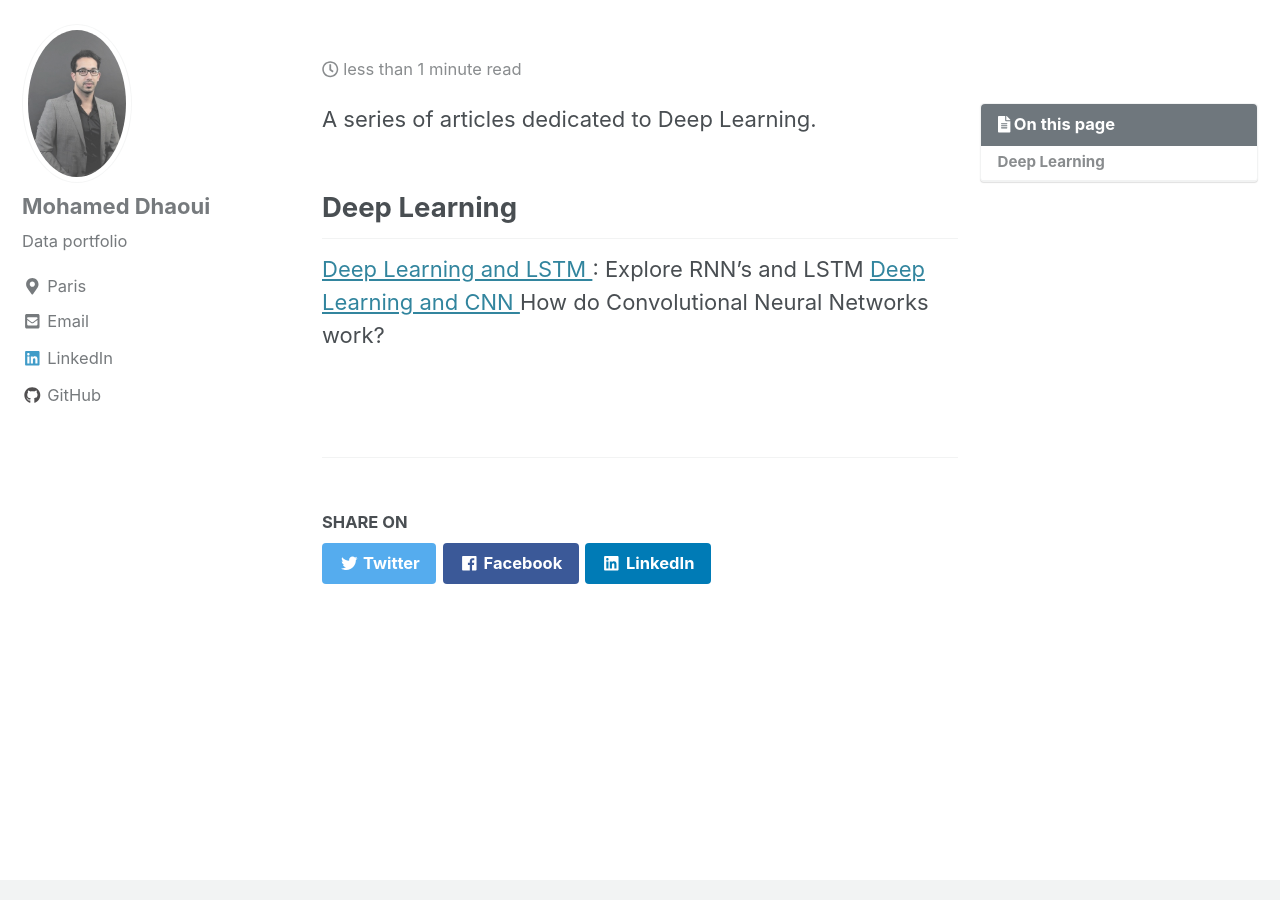
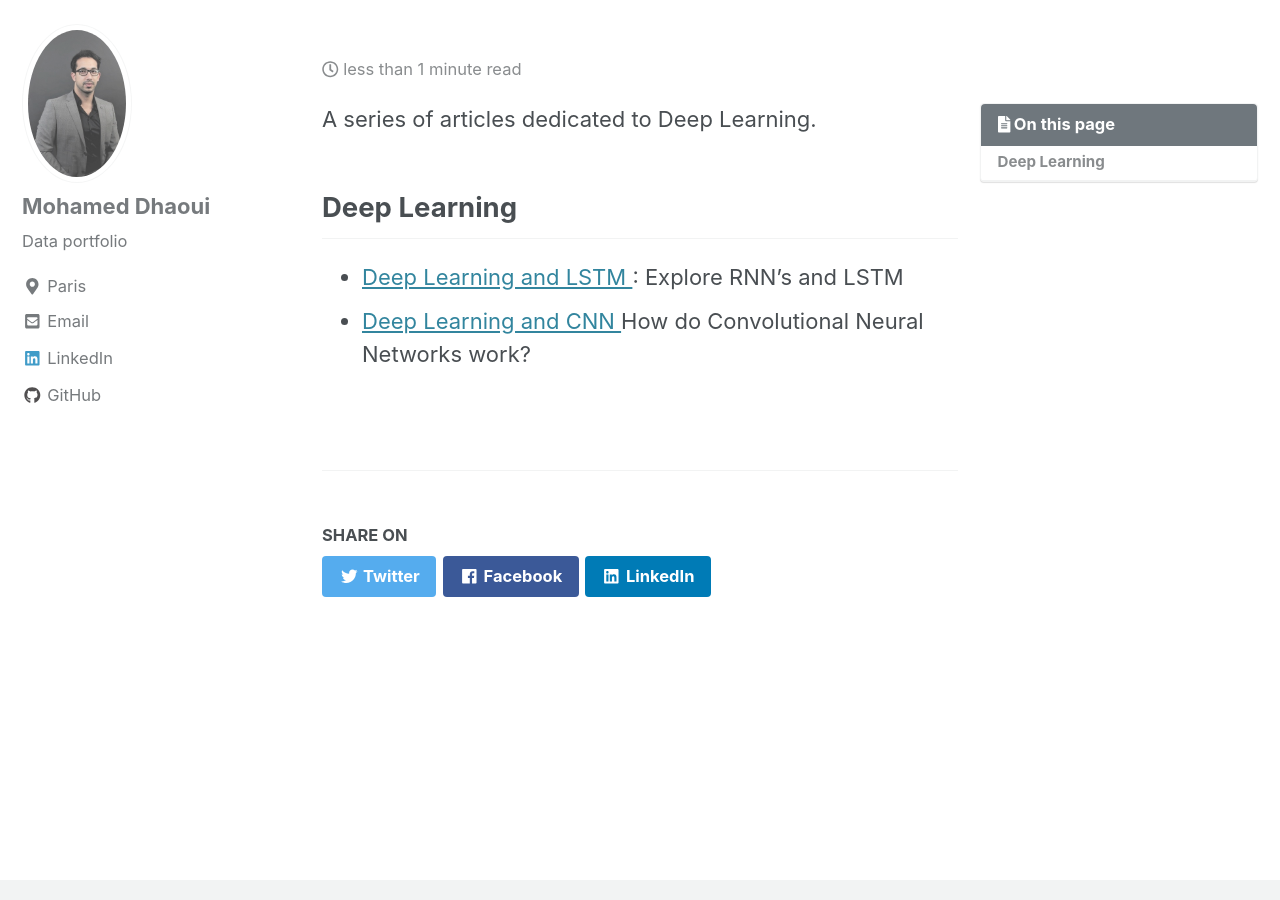
Before and after one commit to mohameddhaoui/mohameddhaoui.github.io, a Jekyll site: the page built from _pages/dl.md, in a window 1280 px wide and 900 px high, scrolled down 1091 px. Built offline with Jekyll 4.4.1, drawn with Linux system fonts in a browser that asks for light colours; cached includes are drawn as plain includes.

Commit message:
Update dl.md

```diff
--- a/_pages/dl.md
+++ b/_pages/dl.md
@@ -12,5 +12,5 @@
 
 ## Deep Learning
 
-[Deep Learning and LSTM ](https://mohameddhaoui.github.io/deeplearning/LSTM/) : Explore RNN’s and LSTM
-[Deep Learning and CNN ](https://mohameddhaoui.github.io/deeplearning/CNN/)  How do Convolutional Neural Networks work?
+* [Deep Learning and LSTM ](https://mohameddhaoui.github.io/deeplearning/LSTM/) : Explore RNN’s and LSTM
+* [Deep Learning and CNN ](https://mohameddhaoui.github.io/deeplearning/CNN/)  How do Convolutional Neural Networks work?
```
